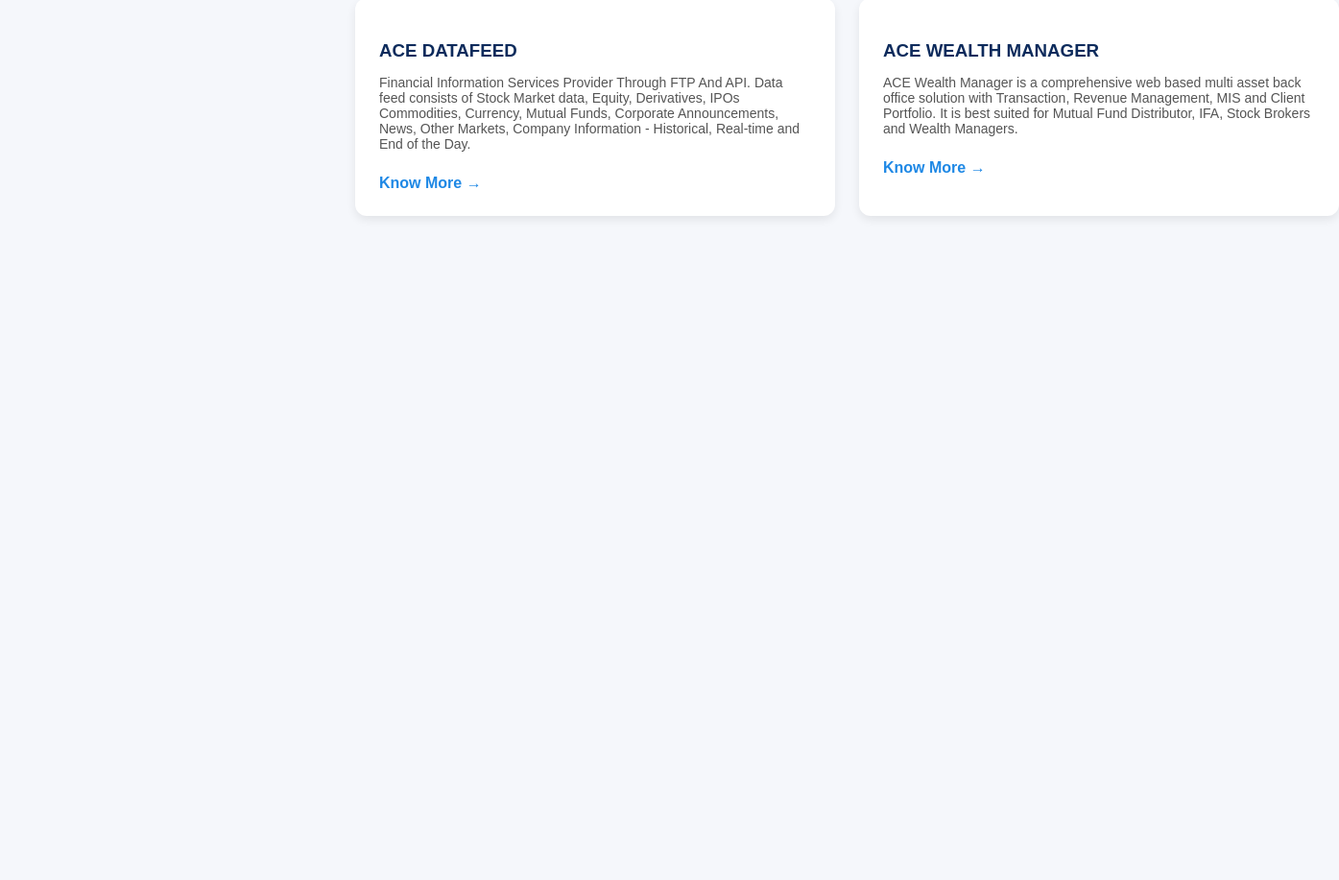
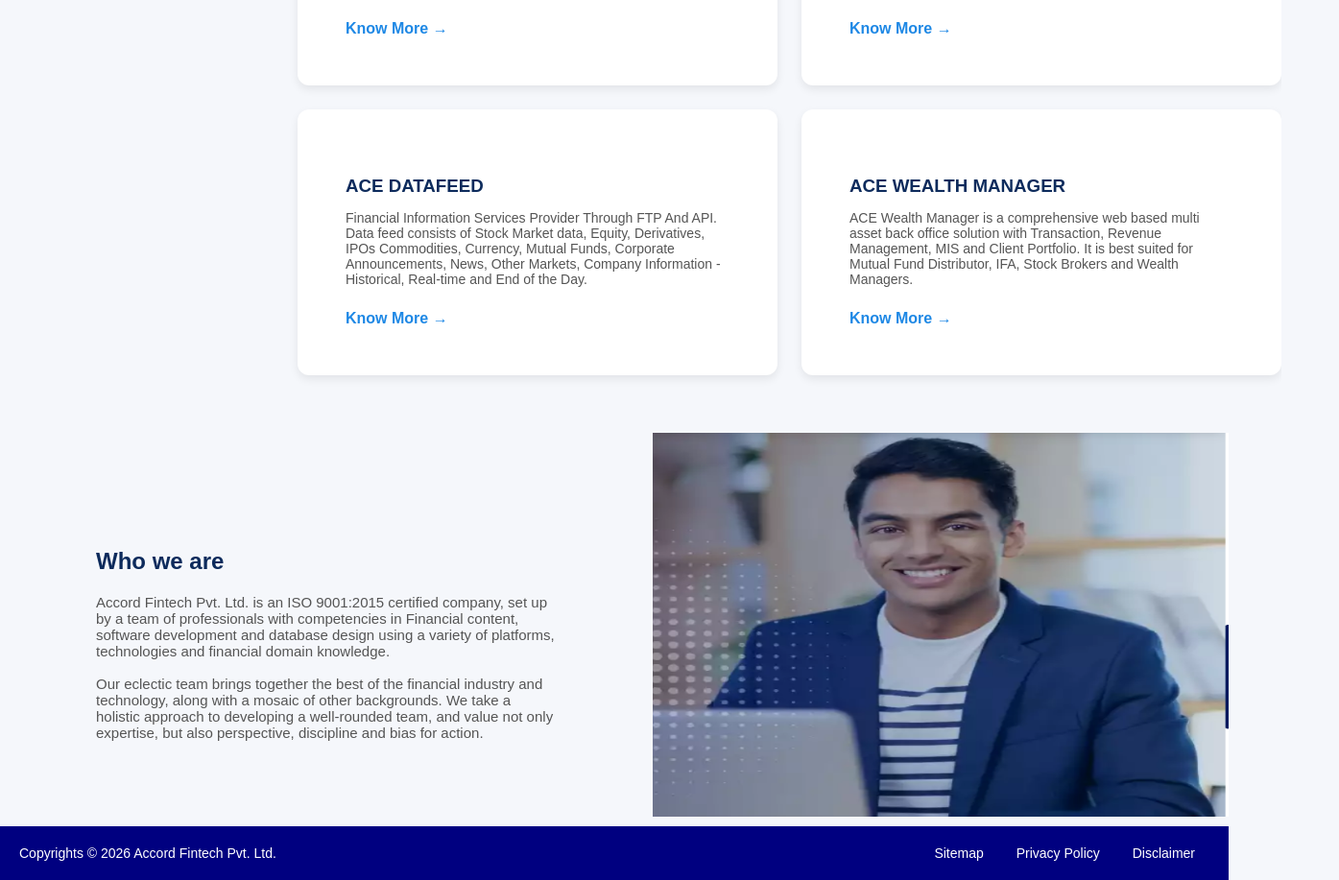
Before and after one commit to neenujino/Accord, a plain HTML site: page index.html in a window 1280 px wide. Shown: the part 1131-2048 px from the top of the page at 96% size, 1395 px wide, since content can reach past the window. Before the commit the page ends 1416 px from the top, so only its background shows below. Drawn offline with Linux system fonts and the light colour scheme.

Commit message:
add image and footer

```diff
--- a/index.html
+++ b/index.html
@@ -19,9 +19,9 @@
         <button class="btn">ENQUIRY</button>
       </nav>
     </header>
-<div class="banner">
-    <img src="images/ban.png" alt="banner">
-</div>
+    <div class="banner">
+      <img src="images/ban.png" alt="banner" />
+    </div>
     <section class="products">
       <div class="left-circle">
         <h1>Products<br />we Offer</h1>
@@ -61,7 +61,7 @@
           </p>
           <a href="#">Know More →</a>
         </div>
-  <div class="card">
+        <div class="card">
           <h3>ACE DATAFEED</h3>
           <p>
             Financial Information Services Provider Through FTP And API. Data
@@ -72,7 +72,7 @@
           </p>
           <a href="#">Know More →</a>
         </div>
-          <div class="card">
+        <div class="card">
           <h3>ACE DATAFEED</h3>
           <p>
             Financial Information Services Provider Through FTP And API. Data
@@ -95,5 +95,36 @@
         </div>
       </div>
     </section>
+    <section>
+      <div class="sec">
+        <div class="sec1">
+          <h2>Who we are</h2>
+          <p>
+            Accord Fintech Pvt. Ltd. is an ISO 9001:2015 certified company, set
+            up by a team of professionals with competencies in Financial
+            content, software development and database design using a variety of
+            platforms, technologies and financial domain knowledge.<br><br> Our eclectic
+            team brings together the best of the financial industry and
+            technology, along with a mosaic of other backgrounds. We take a
+            holistic approach to developing a well-rounded team, and value not
+            only expertise, but also perspective, discipline and bias for
+            action.
+          </p>
+        </div>
+        <div  >
+          <img src="images/img.png" />
+        </div>
+      </div>
+    </section>
+    <section>
+      <footer class="foot">
+        <div class="foot-left">Copyrights © 2026 Accord Fintech Pvt. Ltd.</div>
+        <div class="foot-right">
+          <a href="#">Sitemap</a>
+          <a href="#">Privacy Policy</a>
+          <a href="#">Disclaimer</a>
+        </div>
+      </footer>
+    </section>
   </body>
 </html>
--- a/style.css
+++ b/style.css
@@ -33,15 +33,15 @@
 /* Section */
 .products {
   display: flex;
-  align-items: flex-start;
+
   padding: 60px 50px;
   gap: 60px;
 }
 
 /* Circle */
 .left-circle {
-  width: 260px;
-  height: 260px;
+  width: 200px;
+  height: 200px;
   background: #d9e6f2;
   border-radius: 50%;
   display: flex;
@@ -53,8 +53,9 @@
   font-size: 45px;
   text-align: center;
   color: #1a3c6e;
-  padding-left: 175px;
+  padding-left: 205px;
   padding-right: 100px;
+
 }
 
 /* Cards */
@@ -66,7 +67,7 @@
 
 .card {
   background: white;
-  padding: 25px;
+  padding: 50px;
   border-radius: 12px;
   box-shadow: 0 4px 10px rgba(0,0,0,0.08);
 
@@ -106,3 +107,46 @@
   width: 100%;
   height: 500px;
 }
+.foot{
+  display: flex;
+  justify-content: space-between;
+  background-color: navy;
+  color: white;
+  padding: 20px;
+}
+.foot-right{
+ text-align: right;
+  font-size: 14px;
+}
+.foot-left {
+  text-align: left;
+  font-size: 14px;
+}
+.foot-right a{
+  color: white;
+  text-decoration: none;
+  margin: 0 15px;
+}
+.sec{
+  display: flex;
+  height:400px;
+  margin-bottom: 10px;
+}
+.sec1{
+  text-align: left;
+  padding:100px;
+  color: #0d2b5c;
+
+}
+
+
+.sec1 p{
+  color: #555;
+  font-size: 15px;
+
+
+}
+div img{
+  height:400px;
+  width:600px;
+}
```
Also changed, not shown: images/img.png (added).
